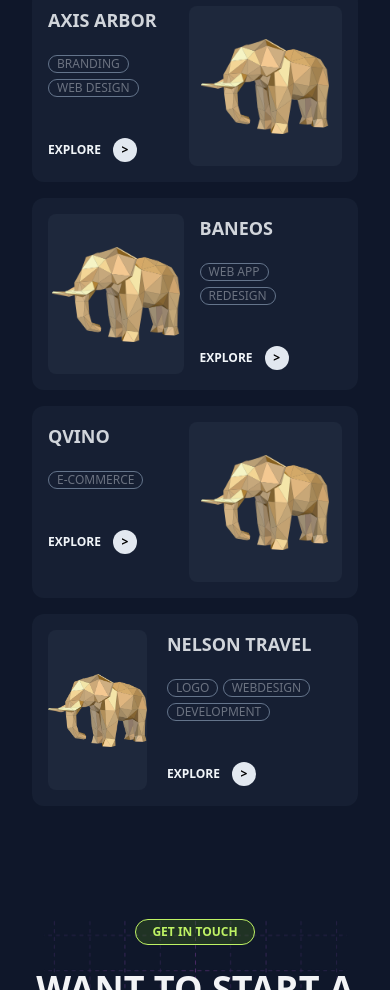
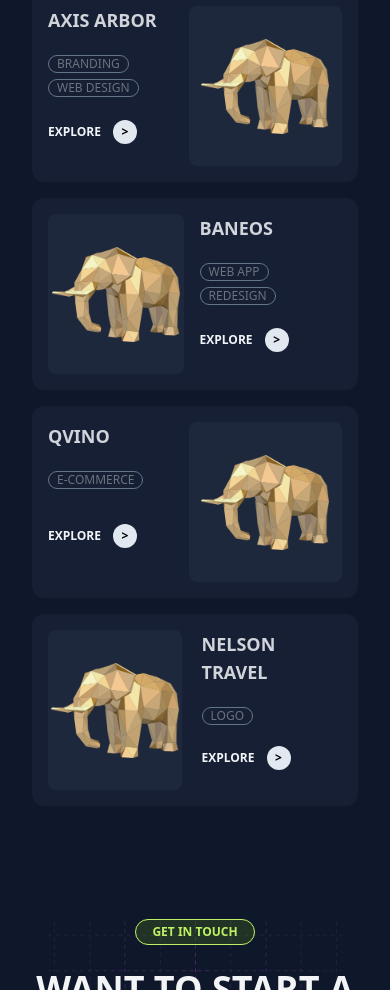
Before and after one commit to AdamRichard21st/tailwindcss-drill01, a plain HTML site: page index.html in a window 390 px wide. Shown: the part 2720-3710 px from the top of the page. Drawn offline with nearby package versions, Linux system fonts and the light colour scheme.

Commit message:
Refactored v-align between projects inner elements

```diff
--- a/index.html
+++ b/index.html
@@ -372,12 +372,12 @@
 
             <div class="flex flex-wrap justify-between uppercase text-gray-300">
                 <div class="flex justify-between rounded-xl bg-slate-700 bg-opacity-20 sm:-mx-2 mb-4 p-4 w-full md:w-3/5 max-md:order-1">
-                    <div class="w-2/4">
+                    <div class="flex flex-col w-2/4">
                         <h5 class="text-lg font-semibold mb-4">
                             Axis arbor
                         </h5>
 
-                        <div class="text-gray-500 border-slate-500 space-x-reverse mb-10">
+                        <div class="text-gray-500 border-slate-500 space-x-reverse">
                             <span class="inline-block text-xs border border-inherit rounded-full px-2">
                                 Branding
                             </span>
@@ -387,7 +387,7 @@
                             </span>
                         </div>
 
-                        <a class="flex items-center text-xs font-semibold text-slate-100" href="#">
+                        <a class="flex items-center text-xs font-semibold text-slate-100 my-auto" href="#">
                             Explore <span class="flex justify-center items-center rounded-full bg-slate-200 text-black w-6 h-6 ml-3"> > </span>
                         </a>
                     </div>
@@ -397,18 +397,18 @@
                 </div>
 
                 <div class="flex justify-between rounded-xl bg-slate-700 bg-opacity-20 sm:-mx-2 mb-4 p-4 w-full md:w-2/5 max-md:order-3">
-                    <div class="w-2/4">
+                    <div class="flex flex-col w-2/4">
                         <h5 class="text-lg font-semibold mb-4">
                             QVINO
                         </h5>
 
-                        <div class="text-gray-500 border-slate-500 space-x-reverse mb-10">
+                        <div class="text-gray-500 border-slate-500 space-x-reverse">
                             <span class="inline-block text-xs border border-inherit rounded-full px-2">
                                 E-commerce
                             </span>
                         </div>
 
-                        <a class="flex items-center text-xs font-semibold text-slate-100" href="#">
+                        <a class="flex items-center text-xs font-semibold text-slate-100 my-auto" href="#">
                             Explore <span class="flex justify-center items-center rounded-full bg-slate-200 text-black w-6 h-6 ml-3"> > </span>
                         </a>
                     </div>
@@ -421,12 +421,12 @@
                     <div class="flex justify-center items-center rounded-lg bg-slate-500 bg-opacity-10 w-40 h-40">
                         <img class="w-32" src="assets/img/project.png"/>
                     </div>
-                    <div class="px-4">
+                    <div class="flex flex-col px-4">
                         <h5 class="text-lg font-semibold mb-4">
                             Baneos
                         </h5>
 
-                        <div class="text-gray-500 border-slate-500 space-x-reverse mb-10">
+                        <div class="text-gray-500 border-slate-500 space-x-reverse">
                             <span class="inline-block text-xs border border-inherit rounded-full px-2">
                                 Web app
                             </span>
@@ -436,7 +436,7 @@
                             </span>
                         </div>
 
-                        <a class="flex items-center text-xs font-semibold text-slate-100" href="#">
+                        <a class="flex items-center text-xs font-semibold text-slate-100 my-auto" href="#">
                             Explore <span class="flex justify-center items-center rounded-full bg-slate-200 text-black w-6 h-6 ml-3"> > </span>
                         </a>
                     </div>
@@ -446,26 +446,26 @@
                     <div class="flex justify-center items-center rounded-lg bg-slate-500 bg-opacity-10 w-40 h-40">
                         <img class="w-32" src="assets/img/project.png"/>
                     </div>
-                    <div class="px-5">
+                    <div class="flex flex-col px-5">
                         <h5 class="text-lg font-semibold mb-4">
                             Nelson Travel
                         </h5>
 
-                        <div class="text-gray-500 border-slate-500 space-x-reverse mb-10">
+                        <div class="text-gray-500 border-slate-500 space-x-reverse">
                             <span class="inline-block text-xs border border-inherit rounded-full px-2">
                                 Logo
                             </span>
 
-                            <span class="inline-block text-xs border border-inherit rounded-full px-2">
+                            <span class="hidden sm:inline-block text-xs border border-inherit rounded-full px-2">
                                 Webdesign
                             </span>
 
-                            <span class="inline-block text-xs border border-inherit rounded-full px-2">
+                            <span class="hidden sm:inline-block text-xs border border-inherit rounded-full px-2">
                                 Development
                             </span>
                         </div>
 
-                        <a class="flex items-center text-xs font-semibold text-slate-100" href="#">
+                        <a class="flex items-center text-xs font-semibold text-slate-100 my-auto" href="#">
                             Explore <span class="flex justify-center items-center rounded-full bg-slate-200 text-black w-6 h-6 ml-3"> > </span>
                         </a>
                     </div>
```
